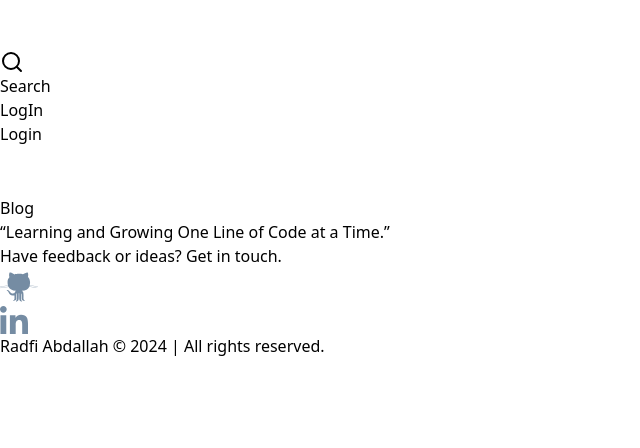
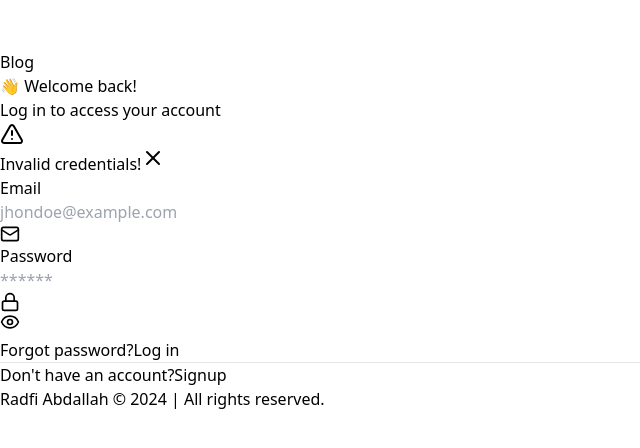
Before and after one commit to AbdallahRdf/blog, a React (Vite) app: page /login in a window 1280 px wide. Shown: the top 448 px of the page, without its empty margins (0-640 px from the left). Built offline with nearby package versions, Linux system fonts and the light colour scheme.

Commit message:
added styles to the login page

```diff
--- a/src/components/Layout.jsx
+++ b/src/components/Layout.jsx
@@ -1,10 +1,15 @@
 import React from 'react'
-import { Outlet } from 'react-router-dom'
+import { Outlet, useLocation } from 'react-router-dom'
 import Navbar from './Navbar'
 import Footer from './Footer'
 
 function Layout() {
+
+    const { pathname } = useLocation();
+
     return (
+        (pathname !== "/login" && pathname !== "/login")
+        ?
         <div className='flex flex-col min-h-screen w-full'>
             <div className='w-full xl:w-[1280px] mx-auto relative flex-1'>
                 <Navbar />
@@ -14,6 +19,8 @@ function Layout() {
             </div>
             <Footer />
         </div>
+        :
+        <Outlet />
     )
 }
 
--- a/src/page/Login.jsx
+++ b/src/page/Login.jsx
@@ -1,8 +1,87 @@
-import React from 'react'
+import React, { useRef, useState } from 'react'
+import { Link } from 'react-router-dom'
+import logo from '../assets/img/logo.svg'
+import { Eye, EyeOff, LockIcon, Mail, TriangleAlert, X } from 'lucide-react'
 
 function Login() {
+
+  const [isEyeOpen, setIsEyeOpen] = useState(true);
+  const passwordInputRef = useRef(null);
+
+  const handleClick = () => {
+    if (passwordInputRef.current) {
+      if (passwordInputRef.current.type === "text") {
+        passwordInputRef.current.type = "password";
+        setIsEyeOpen(true);
+      } else {
+        passwordInputRef.current.type = "text";
+        setIsEyeOpen(false);
+      }
+    }
+  }
+
   return (
-    <div>Login</div>
+    <>
+      <Link to="/" className='flex items-center ms-4 mt-3 w-fit'>
+        <img src={logo} alt="logo" />
+        <span className='text-4xl'>Blog</span>
+      </Link>
+
+      <form className='px-3 w-96 max-w-full sm:px-0 sm:w-96 absolute top-[45%] left-[50%] -translate-x-1/2 -translate-y-1/2'>
+        <h1 className='text-4xl font-semibold text-center mb-4'>👋 Welcome back!</h1>
+        <p className='text-lg font-normal text-center mb-6'>Log in to access your account</p>
+
+        <div className='relative flex items-center gap-x-2 bg-red-200 py-5 px-3 my-7 rounded-xl text-lg text-red-950 text-center font-bold'>
+          <TriangleAlert className='inline' /> Invalid credentials!
+          <button className='absolute top-5 right-3'><X /></button>
+        </div>
+
+        <div className='w-full my-4'>
+          <label htmlFor="email" className='text-lg text-slate-200 inline-block mb-2 ps-1'>Email</label>
+          <div className='relative'>
+            <input
+              type="email"
+              id="email"
+              placeholder='jhondoe@example.com'
+              className='w-full bg-zinc-900 hover:bg-zinc-800 py-3 px-12 text-lg rounded-xl focus:outline-none focus:ring-2 focus:ring-fuchsia-600'
+            />
+            <Mail size={20} className='absolute top-4 left-3' />
+          </div>
+        </div>
+
+        <div className='w-full my-4'>
+          <label htmlFor="password" className='text-lg text-slate-200 inline-block mb-2 ps-1'>Password</label>
+          <div className='relative'>
+            <input
+              ref={passwordInputRef}
+              type="password"
+              id="password"
+              placeholder='******'
+              className='w-full bg-zinc-900 hover:bg-zinc-800 py-3 px-12 text-lg rounded-xl focus:outline-none focus:ring-2 focus:ring-fuchsia-600'
+            />
+            <LockIcon size={20} className='absolute top-4 left-3' />
+            <button type='button' onClick={handleClick} className='absolute top-3 right-3 hover:bg-slate-700 rounded-full p-1'>
+              {isEyeOpen ? <Eye size={20} /> : <EyeOff size={20} />}
+            </button>
+          </div>
+        </div>
+
+        <div className='w-full flex justify-between items-center px-2 mt-8'>
+          <Link to="/forgot-password" className='text-slate-300 underline hover:no-underline'>Forgot password?</Link>
+          <input
+            type="submit"
+            value="Log in"
+            className='bg-fuchsia-700 hover:bg-fuchsia-600 py-2 px-12 font-bold rounded-xl cursor-pointer'
+          />
+        </div>
+
+        <hr className='border-slate-800 my-5' />
+        <p className='text-center text-slate-400'>Don't have an account?<Link to="/signup" className='text-slate-50 underline hover:no-underline ps-2'>Signup</Link></p>
+      </form>
+      <div className='text-slate-500 text-center absolute bottom-2 right-1/2 translate-x-1/2 w-full'>
+        Radfi Abdallah © 2024 | All rights reserved.
+      </div>
+    </>
   )
 }
 
```
